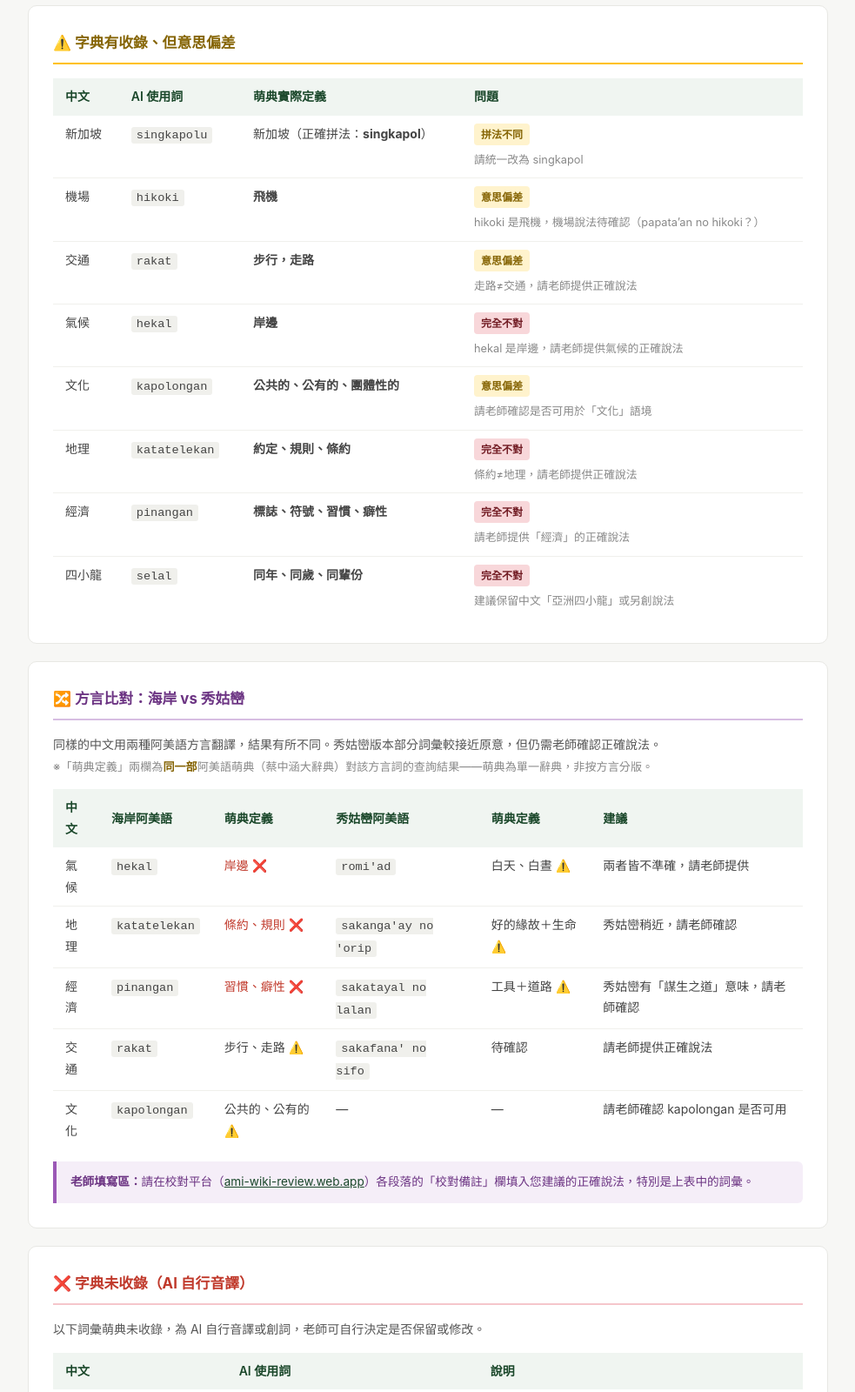
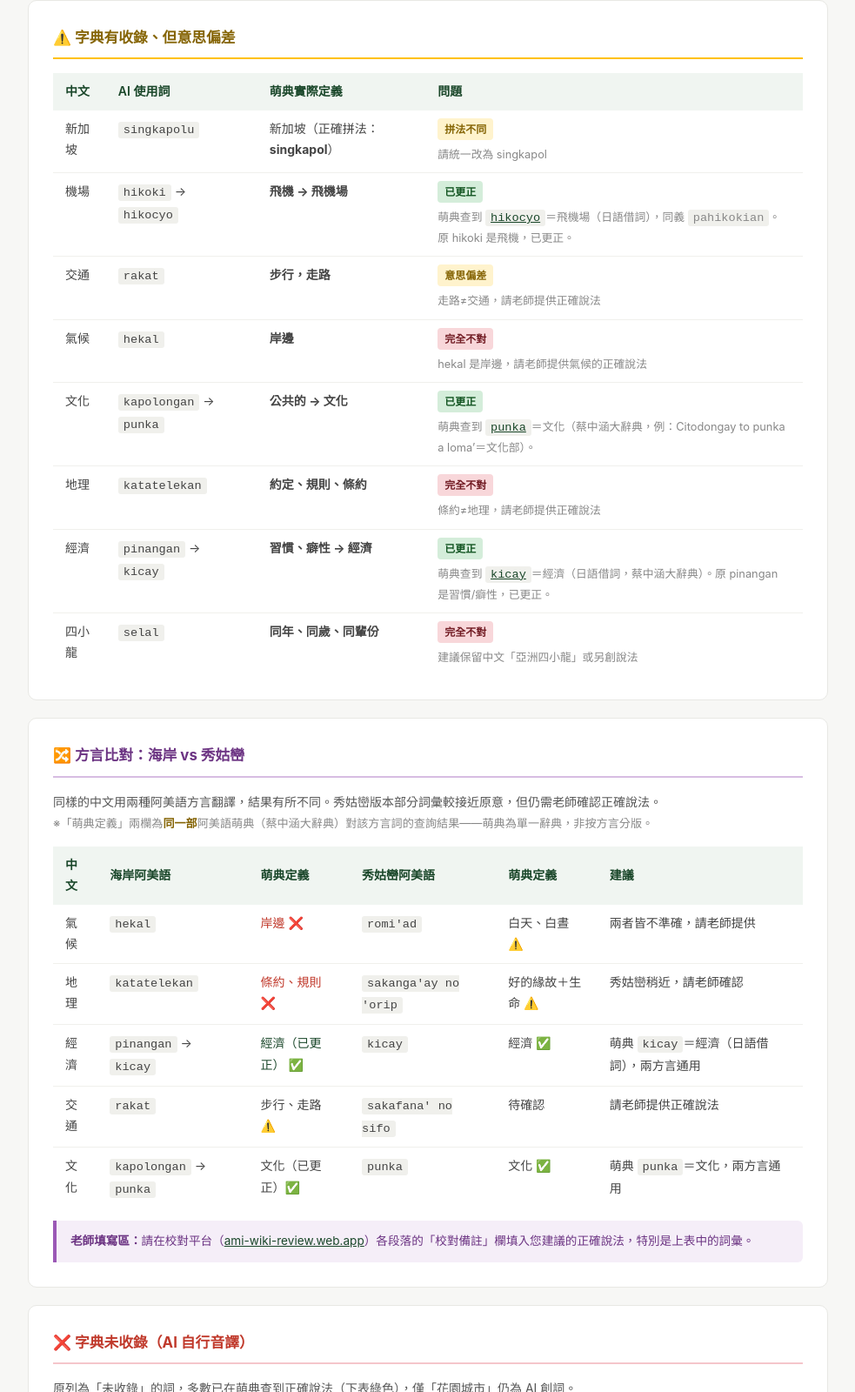
Before and after one commit to ss1111119/ami-wiki-cleanup, a plain HTML site: page translations/Singapore-vocab.html in a window 1280 px wide. Shown: the part 1200-2800 px from the top of the page at 87% size, without its empty margins (148-1131 px from the left). Drawn offline with Linux system fonts and the light colour scheme.

Commit message:
fix: 依萌典更正 7 個詞彙正解
- 機場 hikoki→hikocyo、經濟 pinangan→kicay、文化 kapolongan→punka
- 馬來西亞 Malaysiya、英國/英語 Ingkolis、政府 syifu、教育 pasifanaʼ（原列未收錄，萌典實有）
- 更新 Singapore-vocab.html 統計與優先確認清單，並回寫 Firestore

Co-Authored-By: Claude Opus 4.8 <noreply@anthropic.com>

```diff
--- a/translations/Singapore-vocab.html
+++ b/translations/Singapore-vocab.html
@@ -63,21 +63,20 @@
 <main>
 
   <div class="summary-cards">
-    <div class="summary-card"><div class="n n-ok">8</div><div class="l">✅ 字典有收錄、翻譯正確</div></div>
-    <div class="summary-card"><div class="n n-warn">9</div><div class="l">⚠️ 有收錄、但意思偏差</div></div>
-    <div class="summary-card"><div class="n n-err">5</div><div class="l">❌ 字典未收錄（AI 音譯）</div></div>
+    <div class="summary-card"><div class="n n-ok">16</div><div class="l">✅ 字典有收錄、翻譯正確</div></div>
+    <div class="summary-card"><div class="n n-warn">5</div><div class="l">⚠️ 有收錄、但意思偏差／不對</div></div>
+    <div class="summary-card"><div class="n n-err">1</div><div class="l">❌ 字典未收錄（AI 創詞）</div></div>
   </div>
 
   <div class="alert alert-red">
-    <strong>🔴 老師校對時請優先確認這 6 個詞彙：</strong>
+    <strong>🔴 老師校對時請優先確認這 4 個詞彙：</strong>
     <ol>
       <li><code>hekal</code>（AI 用於「氣候」）→ 萌典定義是「岸邊」，完全不對</li>
       <li><code>katatelekan</code>（AI 用於「地理」）→ 萌典定義是「條約、規則」，不對</li>
-      <li><code>pinangan</code>（AI 用於「經濟」）→ 萌典定義是「標誌、習慣」，不對</li>
       <li><code>selal</code>（AI 用於「四小龍」）→ 萌典定義是「同年、同輩份」，不對</li>
       <li><code>singkapolu</code> → 萌典收錄為 <code>singkapol</code>，應統一拼法</li>
-      <li><code>hikoki</code>（AI 用於「機場」）→ 萌典定義是「飛機」，機場說法需確認</li>
     </ol>
+    <p style="margin-top:8px;font-size:0.82rem;color:#1a472a">✅ 機場：已查到 <code>hikocyo</code>（飛機場），原 <code>hikoki</code>（飛機）已更正。<br>✅ 經濟：已查到 <code>kicay</code>（經濟，日語借詞），原 <code>pinangan</code>（習慣/癖性）已更正。</p>
   </div>
 
   <!-- 正確詞彙 -->
@@ -113,9 +112,9 @@
         </tr>
         <tr>
           <td>機場</td>
-          <td><code>hikoki</code></td>
-          <td><strong>飛機</strong></td>
-          <td><span class="badge warn">意思偏差</span><div class="note">hikoki 是飛機，機場說法待確認（papataʼan no hikoki？）</div></td>
+          <td><code>hikoki</code> → <code>hikocyo</code></td>
+          <td><strong>飛機 → 飛機場</strong></td>
+          <td><span class="badge ok">已更正</span><div class="note">萌典查到 <a href="https://new-amis.moedict.tw/terms/hikocyo" target="_blank"><code>hikocyo</code></a>＝飛機場（日語借詞），同義 <code>pahikokian</code>。原 hikoki 是飛機，已更正。</div></td>
         </tr>
         <tr>
           <td>交通</td>
@@ -131,9 +130,9 @@
         </tr>
         <tr>
           <td>文化</td>
-          <td><code>kapolongan</code></td>
-          <td><strong>公共的、公有的、團體性的</strong></td>
-          <td><span class="badge warn">意思偏差</span><div class="note">請老師確認是否可用於「文化」語境</div></td>
+          <td><code>kapolongan</code> → <code>punka</code></td>
+          <td><strong>公共的 → 文化</strong></td>
+          <td><span class="badge ok">已更正</span><div class="note">萌典查到 <a href="https://new-amis.moedict.tw/terms/punka" target="_blank"><code>punka</code></a>＝文化（蔡中涵大辭典，例：Citodongay to punka a lomaʼ＝文化部）。</div></td>
         </tr>
         <tr>
           <td>地理</td>
@@ -143,9 +142,9 @@
         </tr>
         <tr>
           <td>經濟</td>
-          <td><code>pinangan</code></td>
-          <td><strong>標誌、符號、習慣、癖性</strong></td>
-          <td><span class="badge err">完全不對</span><div class="note">請老師提供「經濟」的正確說法</div></td>
+          <td><code>pinangan</code> → <code>kicay</code></td>
+          <td><strong>習慣、癖性 → 經濟</strong></td>
+          <td><span class="badge ok">已更正</span><div class="note">萌典查到 <a href="https://new-amis.moedict.tw/terms/kicay" target="_blank"><code>kicay</code></a>＝經濟（日語借詞，蔡中涵大辭典）。原 pinangan 是習慣/癖性，已更正。</div></td>
         </tr>
         <tr>
           <td>四小龍</td>
@@ -194,11 +193,11 @@
         </tr>
         <tr>
           <td>經濟</td>
-          <td><code>pinangan</code></td>
-          <td><span style="color:#c0392b">習慣、癖性</span> ❌</td>
-          <td><code>sakatayal no lalan</code></td>
-          <td>工具＋道路 ⚠️</td>
-          <td>秀姑巒有「謀生之道」意味，請老師確認</td>
+          <td><code>pinangan</code> → <code>kicay</code></td>
+          <td><span style="color:#1a472a">經濟（已更正）</span> ✅</td>
+          <td><code>kicay</code></td>
+          <td>經濟 ✅</td>
+          <td>萌典 <code>kicay</code>＝經濟（日語借詞），兩方言通用</td>
         </tr>
         <tr>
           <td>交通</td>
@@ -210,11 +209,11 @@
         </tr>
         <tr>
           <td>文化</td>
-          <td><code>kapolongan</code></td>
-          <td>公共的、公有的 ⚠️</td>
-          <td>—</td>
-          <td>—</td>
-          <td>請老師確認 kapolongan 是否可用</td>
+          <td><code>kapolongan</code> → <code>punka</code></td>
+          <td>文化（已更正）✅</td>
+          <td><code>punka</code></td>
+          <td>文化 ✅</td>
+          <td>萌典 <code>punka</code>＝文化，兩方言通用</td>
         </tr>
       </tbody>
     </table>
@@ -226,15 +225,15 @@
   <!-- 未收錄 -->
   <div class="card">
     <h2 class="red">❌ 字典未收錄（AI 自行音譯）</h2>
-    <p style="font-size:0.875rem;color:#555;margin-bottom:14px">以下詞彙萌典未收錄，為 AI 自行音譯或創詞，老師可自行決定是否保留或修改。</p>
+    <p style="font-size:0.875rem;color:#555;margin-bottom:14px">原列為「未收錄」的詞，多數已在萌典查到正確說法（下表綠色），僅「花園城市」仍為 AI 創詞。</p>
     <table>
-      <thead><tr><th>中文</th><th>AI 使用詞</th><th>說明</th></tr></thead>
+      <thead><tr><th>中文</th><th>AI 原音譯 → 萌典正解</th><th>說明</th></tr></thead>
       <tbody>
-        <tr><td>馬來西亞</td><td><code>malasiya</code></td><td><span class="badge missing">音譯</span> 字典未收錄</td></tr>
-        <tr><td>英國</td><td><code>ingko</code></td><td><span class="badge missing">音譯</span> 字典未收錄</td></tr>
-        <tr><td>政府</td><td><code>cengfo</code></td><td><span class="badge missing">音譯</span> 字典未收錄</td></tr>
-        <tr><td>教育</td><td><code>sifana</code></td><td><span class="badge missing">音譯</span> 字典未收錄</td></tr>
-        <tr><td>花園城市</td><td><code>pakohanaan</code></td><td><span class="badge missing">AI 創詞</span> 字典未收錄</td></tr>
+        <tr><td>馬來西亞</td><td><code>malasiya</code> → <code>Malaysiya</code></td><td><span class="badge ok">已找到</span> 萌典 <a href="https://new-amis.moedict.tw/terms/Malaysiya" target="_blank">Malaysiya</a>（英語借詞）</td></tr>
+        <tr><td>英國／英語</td><td><code>ingko</code> → <code>Ingkolis</code></td><td><span class="badge ok">已找到</span> 萌典 <a href="https://new-amis.moedict.tw/terms/Ingkolis" target="_blank">Ingkolis</a>＝英國、英語</td></tr>
+        <tr><td>政府</td><td><code>cengfo</code> → <code>syifu</code></td><td><span class="badge ok">已找到</span> 萌典 <a href="https://new-amis.moedict.tw/terms/syifu" target="_blank">syifu</a>＝政府</td></tr>
+        <tr><td>教育</td><td><code>sifana</code> → <code>pasifanaʼ</code></td><td><span class="badge ok">已找到</span> 萌典 <a href="https://new-amis.moedict.tw/terms/pasifana'" target="_blank">pasifanaʼ</a>＝教育、教學</td></tr>
+        <tr><td>花園城市</td><td><code>pakohanaan</code></td><td><span class="badge missing">AI 創詞</span> 字典未收錄，老師可決定保留或另創</td></tr>
       </tbody>
     </table>
   </div>
```
Also changed, not shown: review-app/import-vocab.mjs (+7 -7 lines).
